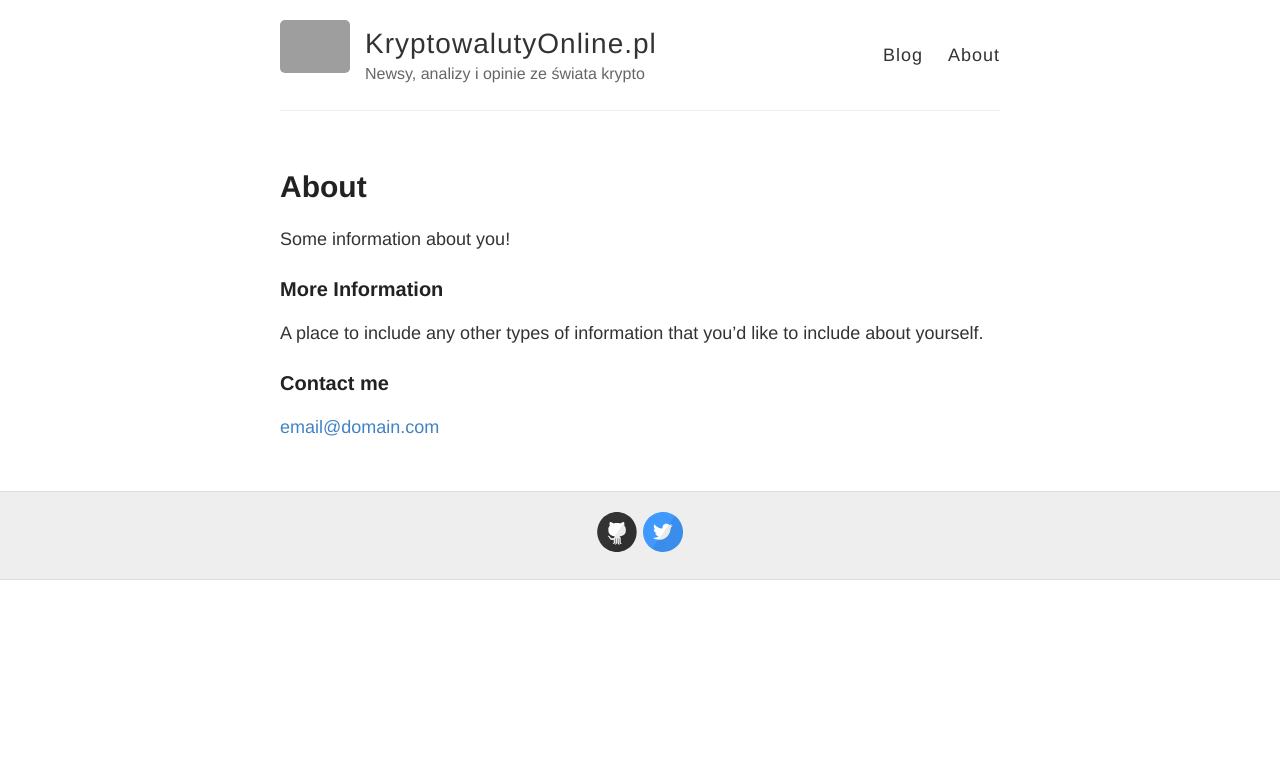
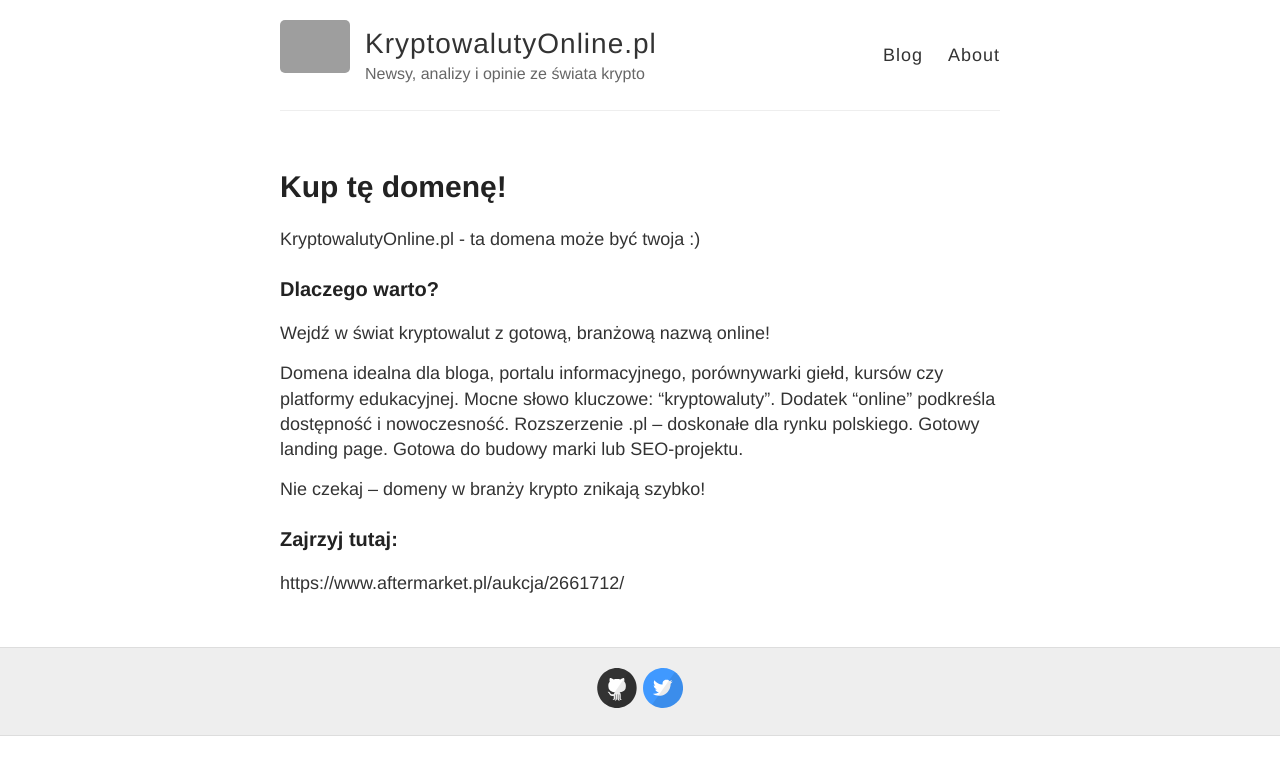
Before and after one commit to mistervoice/kryptowalutyonline.github.io, a Jekyll site: the page built from about.md, in a window 1280 px wide. Shown: the top 775 px of the page. Built offline with Jekyll 4.4.1, drawn with Linux system fonts in a browser that asks for light colours; grey boxes are pictures that could not be loaded.

Commit message:
Update about.md Sep2025

```diff
--- a/about.md
+++ b/about.md
@@ -1,15 +1,24 @@
 ---
 layout: page
-title: About
+title: Kup tę domenę!
 permalink: /about/
 ---
 
-Some information about you!
+KryptowalutyOnline.pl - ta domena może być twoja :)
 
-### More Information
+### Dlaczego warto?
 
-A place to include any other types of information that you'd like to include about yourself.
+Wejdź w świat kryptowalut z gotową, branżową nazwą online!
 
-### Contact me
+Domena idealna dla bloga, portalu informacyjnego, porównywarki giełd, kursów czy platformy edukacyjnej.
+Mocne słowo kluczowe: "kryptowaluty".
+Dodatek "online" podkreśla dostępność i nowoczesność.
+Rozszerzenie .pl – doskonałe dla rynku polskiego.
+Gotowy landing page.
+Gotowa do budowy marki lub SEO-projektu.
 
-[email@domain.com](mailto:email@domain.com)
+Nie czekaj – domeny w branży krypto znikają szybko!
+
+### Zajrzyj tutaj:
+
+https://www.aftermarket.pl/aukcja/2661712/
```
